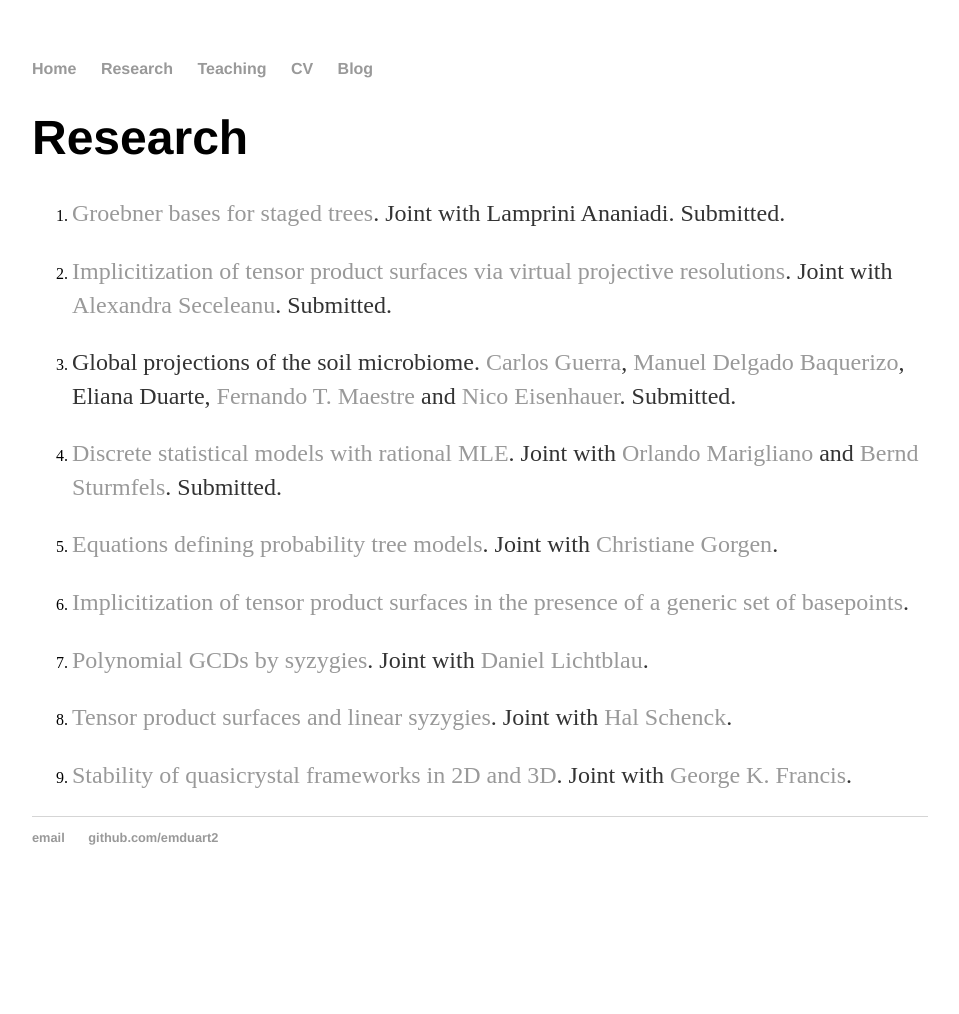
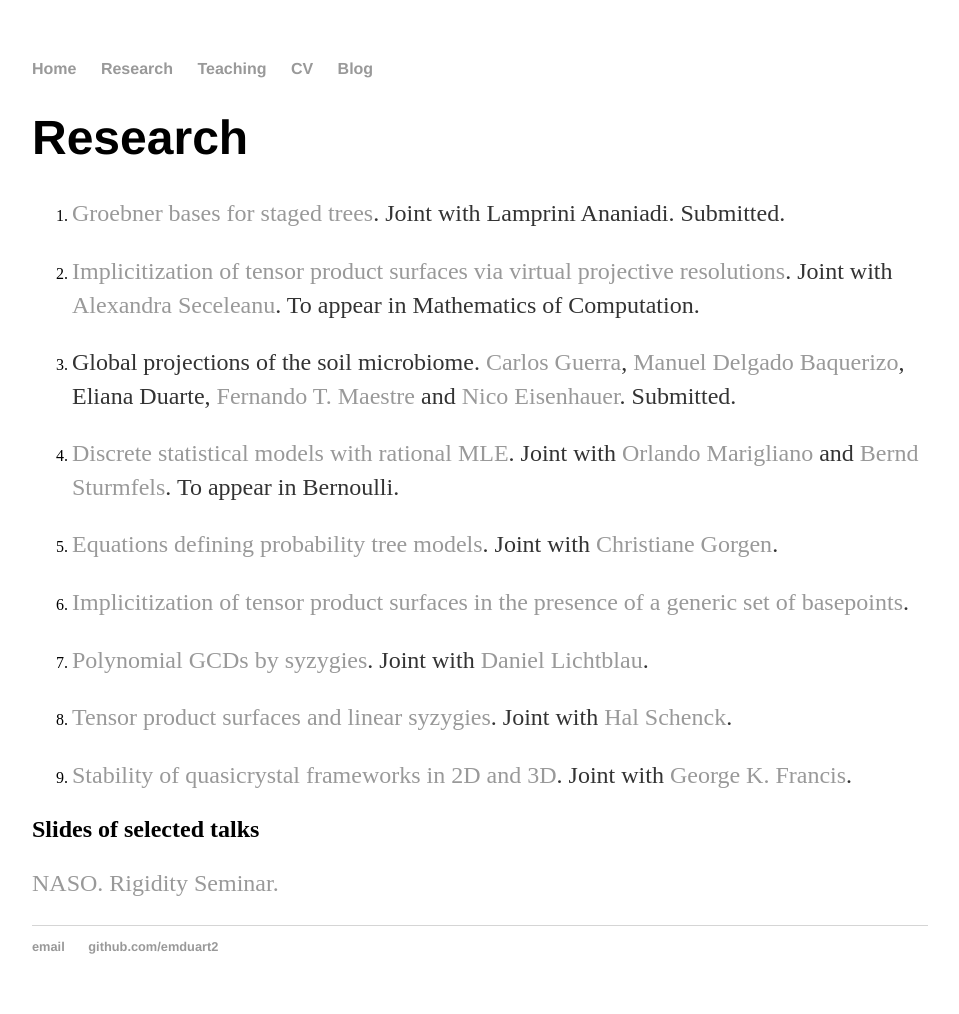
Before and after one commit to emduart2/emduart2.github.io, a Jekyll site: the page built from about/index.md, in a window 1280 px wide. Shown: the whole page, without its empty margins (160-1119 px from the left). Built offline with Jekyll 4.4.1, drawn with Linux system fonts in a browser that asks for light colours; before the commit the page ends 905 px from its top, so only the background shows below that.

Commit message:
updates of slides

```diff
--- a/about/index.md
+++ b/about/index.md
@@ -8,13 +8,13 @@ title: Research
 1. [Groebner bases for staged trees](https://arxiv.org/abs/1910.02721). Joint with Lamprini Ananiadi. Submitted.
 
 1. [Implicitization of tensor product surfaces via virtual projective resolutions](https://arxiv.org/abs/1908.02086).
-   Joint with [Alexandra Seceleanu](https://www.math.unl.edu/~aseceleanu2/). Submitted.
+   Joint with [Alexandra Seceleanu](https://www.math.unl.edu/~aseceleanu2/). To appear in Mathematics of Computation.
 
 1. Global projections of the soil microbiome. [Carlos Guerra](https://scholar.google.pt/citations?user=0stRyvUAAAAJ&hl=en), [Manuel Delgado Baquerizo](https://scholar.google.com/citations?user=oxRf6bEAAAAJ&hl=en), Eliana Duarte, [Fernando T. Maestre](http://maestrelab.com/en/">Fernando T. Maestre)
 and [Nico Eisenhauer](https://www.idiv.de/en/groups_and_people/employees/details/eshow/eisenhauer_nico.html). Submitted.
 
 1. [Discrete statistical models with rational MLE](https://arxiv.org/abs/1903.06110). Joint with [Orlando Marigliano](https://orlandomarigliano.wordpress.com)
-and [Bernd Sturmfels](https://math.berkeley.edu/~bernd/). Submitted.
+and [Bernd Sturmfels](https://math.berkeley.edu/~bernd/). To appear in Bernoulli.
 
 1. [Equations defining probability tree models](https://www.sciencedirect.com/science/article/abs/pii/S0747717119300379). Joint with [Christiane Gorgen](https://sites.google.com/view/goergen).
 
@@ -25,3 +25,8 @@ and [Bernd Sturmfels](https://math.berkeley.edu/~bernd/). Submitted.
 1. [Tensor product surfaces and linear syzygies](https://arxiv.org/abs/1402.6751). Joint with [Hal Schenck](https://orion.math.iastate.edu/hschenck/).
 
 1. [Stability of quasicrystal frameworks in 2D and 3D](http://new.math.uiuc.edu/quasistable/DuarteFrancisSeville1may13.pdf). Joint with [George K. Francis](http://new.math.uiuc.edu).
+
+## Slides of selected talks
+
+[NASO.]({{ site.url }}/assets/DuarteEliana_NASO_20200325.pdf)
+[Rigidity Seminar.]({{ site.url }}/assets/ElianaQuasicrystals.pdf)
```
Also changed, not shown: index.html (+4 -4 lines), teaching/index.md (+0 -5 lines).
